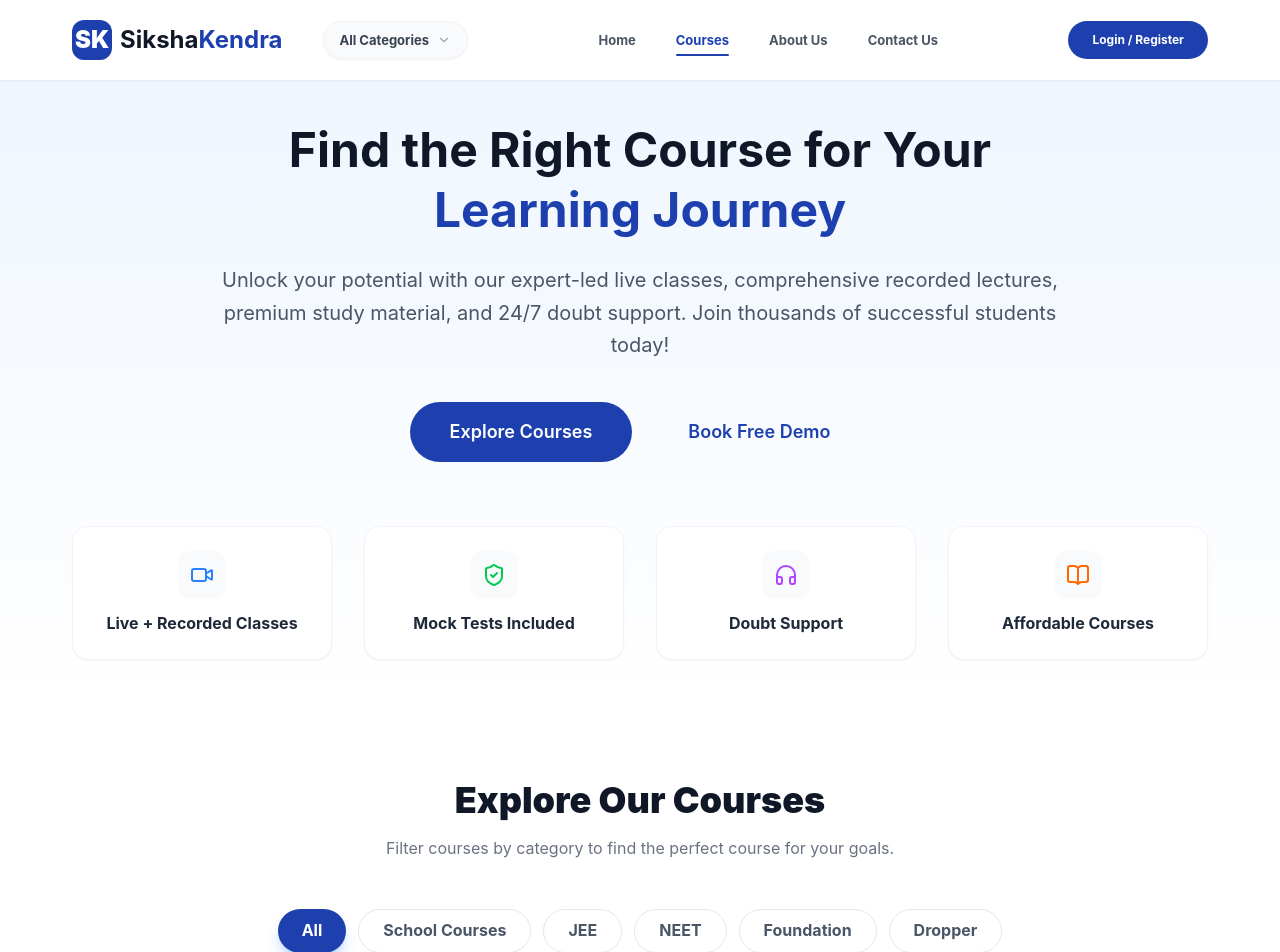
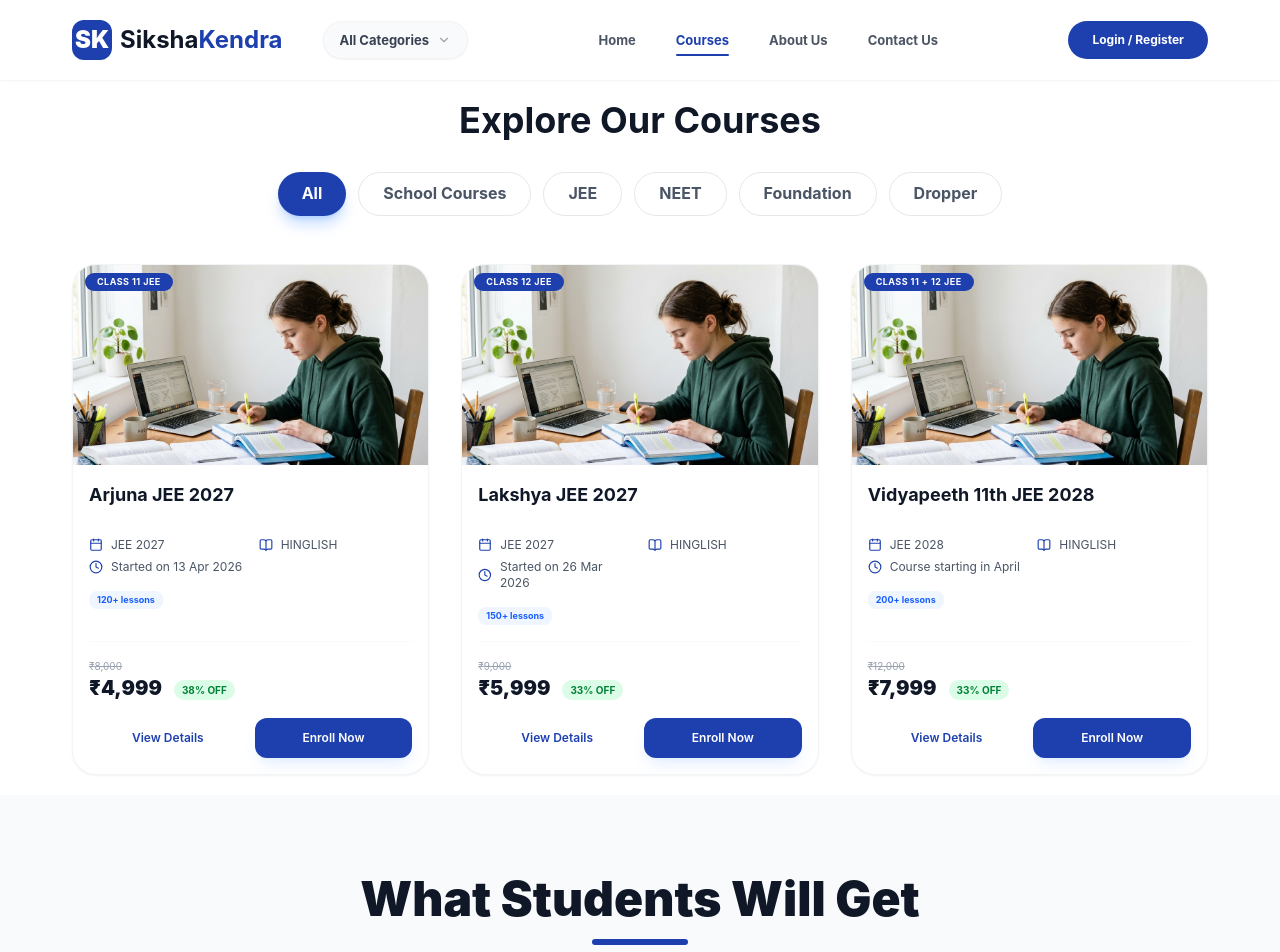
Before and after one commit to aadityak09771-sudo/TSK, a React (Vite) app: page /courses in a window 1280 px wide. Shown: the top 952 px of the page. Built offline with nearby package versions, Linux system fonts and the light colour scheme.

Commit message:
fix courses layout

```diff
--- a/src/components/courses/CourseCard.tsx
+++ b/src/components/courses/CourseCard.tsx
@@ -15,76 +15,67 @@ export const CourseCard: React.FC<CourseCardProps> = ({ course }) => {
 
   return (
     <div className="bg-white rounded-3xl border border-gray-100 shadow-sm hover:shadow-xl transition-all duration-300 overflow-hidden flex flex-col h-full group">
-      <div className="relative aspect-video">
+      <div className="relative h-[200px] overflow-hidden">
         <img
           src={course.image}
           alt={course.title}
           className="w-full h-full object-cover group-hover:scale-105 transition-transform duration-500"
         />
-        <div className="absolute top-4 left-4 flex flex-wrap gap-2">
-          <span className="bg-[var(--color-primary)] text-white text-[10px] font-bold px-3 py-1 rounded-full uppercase tracking-wider">
+        <div className="absolute top-2 left-3 flex flex-wrap gap-2">
+          <span className="bg-[var(--color-primary)] text-white text-[9px] font-bold px-3 py-0.5 rounded-full uppercase tracking-wider">
             {course.category}
           </span>
         </div>
       </div>
 
-      <div className="p-6 flex flex-col flex-grow">
-        <h3 className="text-xl font-bold text-gray-900 mb-4 line-clamp-2 min-h-[3.5rem]">
+      <div className="p-4 flex flex-col flex-grow">
+        <h3 className="text-lg font-bold text-gray-900 mb-2 line-clamp-2 min-h-[3rem]">
           {course.title}
         </h3>
 
-        <div className="grid grid-cols-2 gap-y-3 gap-x-4 mb-6">
+        <div className="grid grid-cols-2 gap-y-1.5 gap-x-4 mb-4">
           <div className="flex items-center gap-2 text-sm text-gray-600">
-            <Calendar size={16} className="text-[var(--color-primary)]" />
-            <span>{course.target}</span>
+            <Calendar size={14} className="text-[var(--color-primary)]" />
+            <span className="text-xs">{course.target}</span>
           </div>
           <div className="flex items-center gap-2 text-sm text-gray-600">
-            <BookOpen size={16} className="text-[var(--color-primary)]" />
-            <span>{course.language}</span>
+            <BookOpen size={14} className="text-[var(--color-primary)]" />
+            <span className="text-xs">{course.language}</span>
           </div>
           <div className="flex items-center gap-2 text-sm text-gray-600">
-            <Monitor size={16} className="text-[var(--color-primary)]" />
-            <span>Hybrid Classes</span>
-          </div>
-          <div className="flex items-center gap-2 text-sm text-gray-600">
-            <Clock size={16} className="text-[var(--color-primary)]" />
-            <span>{course.startDate}</span>
+            <Clock size={14} className="text-[var(--color-primary)]" />
+            <span className="text-xs">{course.startDate}</span>
           </div>
         </div>
 
-        <div className="flex flex-wrap gap-2 mb-6">
-          <span className="bg-blue-50 text-blue-600 text-[10px] font-bold px-2.5 py-1 rounded-md">
+        <div className="flex flex-wrap gap-2 mb-4">
+          <span className="bg-blue-50 text-blue-600 text-[9px] font-bold px-2 py-0.5 rounded-md">
             {course.lessonsCount}
           </span>
-          {course.badge && (
-            <span className="bg-purple-50 text-purple-600 text-[10px] font-bold px-2.5 py-1 rounded-md">
-              {course.badge}
-            </span>
-          )}
         </div>
 
-        <div className="mt-auto pt-6 border-t border-gray-50">
-          <div className="flex items-end gap-3 mb-6">
+        <div className="mt-auto pt-4 border-t border-gray-50">
+          <div className="flex items-end gap-3 mb-4">
             <div className="flex flex-col">
-              <span className="text-xs text-gray-400 line-through">₹{course.originalPrice.toLocaleString()}</span>
-              <span className="text-2xl font-black text-gray-900">₹{course.price.toLocaleString()}</span>
+              <span className="text-[10px] text-gray-400 line-through">₹{course.originalPrice.toLocaleString()}</span>
+              <span className="text-xl font-black text-gray-900">₹{course.price.toLocaleString()}</span>
             </div>
-            <span className="bg-green-100 text-green-700 text-xs font-bold px-2 py-1 rounded-lg mb-1">
+            <span className="bg-green-100 text-green-700 text-[10px] font-bold px-2 py-0.5 rounded-lg mb-0.5">
               {discountPercentage}% OFF
             </span>
           </div>
 
-          <div className="flex gap-3">
+          <div className="flex gap-2">
             <Button
               variant="outline"
-              className="flex-1 rounded-xl h-12 text-sm"
+              className="flex-1 rounded-xl h-10 text-xs"
               onClick={() => navigate(`/courses/${course.id}`)}
             >
               View Details
             </Button>
             <Button
               variant="solid"
-              className="flex-1 rounded-xl h-12 text-sm shadow-lg shadow-blue-500/20"
+              className="flex-1 rounded-xl h-10 text-xs shadow-lg shadow-blue-500/10"
             >
               Enroll Now
             </Button>
--- a/src/pages/Contact.tsx
+++ b/src/pages/Contact.tsx
@@ -58,8 +58,8 @@ export const Contact: React.FC = () => {
           </div>
 
           {/* Contact form */}
-          <div className="bg-white p-10 rounded-[40px] shadow-2xl shadow-blue-500/5 border border-gray-100">
-            <h3 className="text-2xl font-black mb-8">Send a Message</h3>
+          <div className="bg-white p-10 pt-5 rounded-[40px] shadow-2xl shadow-blue-500/5 border border-gray-100">
+            {/* <h3 className="text-2xl font-bold mb-8">Send a Message</h3> */}
             <form className="space-y-6">
               <div className="grid grid-cols-1 md:grid-cols-2 gap-6">
                 <div className="space-y-2">
--- a/src/pages/Courses.tsx
+++ b/src/pages/Courses.tsx
@@ -18,13 +18,13 @@ export const Courses: React.FC = () => {
 
   return (
     <div className="bg-white min-h-screen">
-      <CourseHero />
+      {/* <CourseHero /> */}
 
-      <section className="py-20 bg-white" id="explore">
+      <section className="py-5 bg-white" id="explore">
         <div className="container mx-auto px-4">
-          <div className="text-center mb-12">
-            <h2 className="text-3xl md:text-4xl font-black text-gray-900 mb-4">Explore Our Courses</h2>
-            <p className="text-gray-500">Filter courses by category to find the perfect course for your goals.</p>
+          <div className="text-center mb-8">
+            <h2 className="text-3xl md:text-4xl font-bold text-gray-900 mb-4">Explore Our Courses</h2>
+            {/* <p className="text-gray-500">Filter courses by category to find the perfect course for your goals.</p> */}
           </div>
 
           <CourseFilterTabs activeFilter={activeFilter} onFilterChange={setActiveFilter} />
```
Also changed, not shown: src/pages/CourseDetails.tsx (+22 -22 lines).
